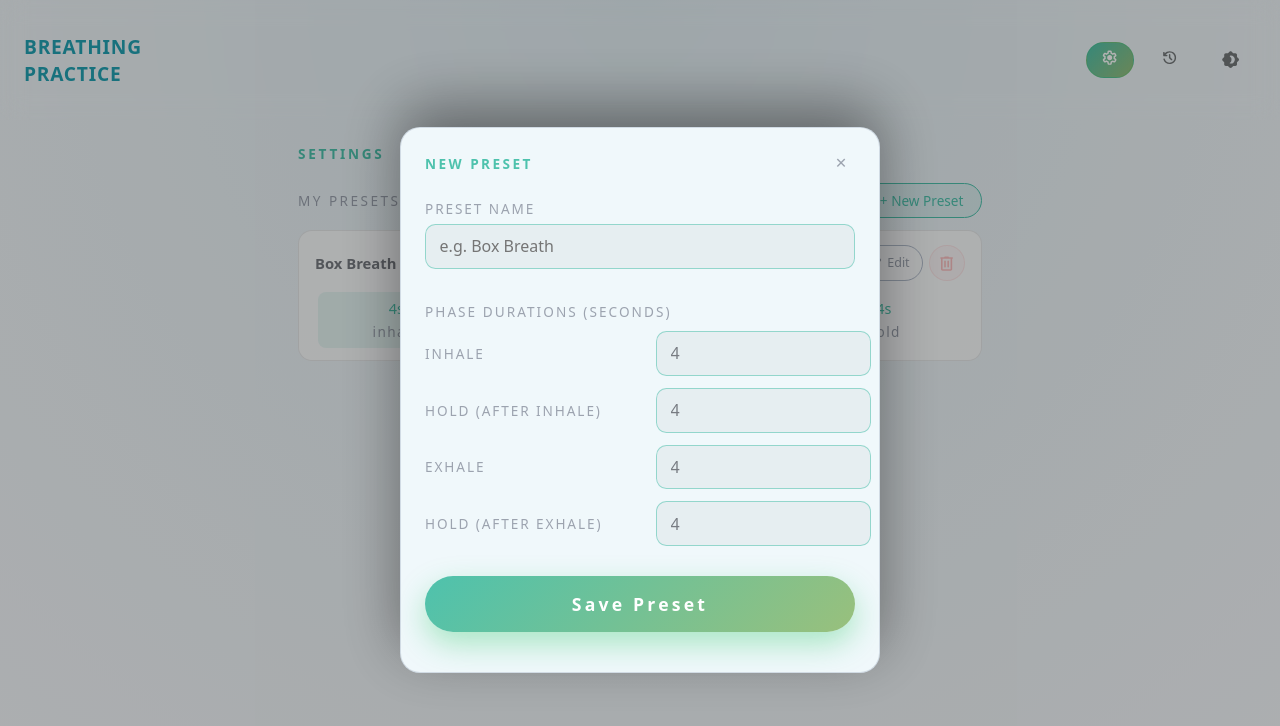
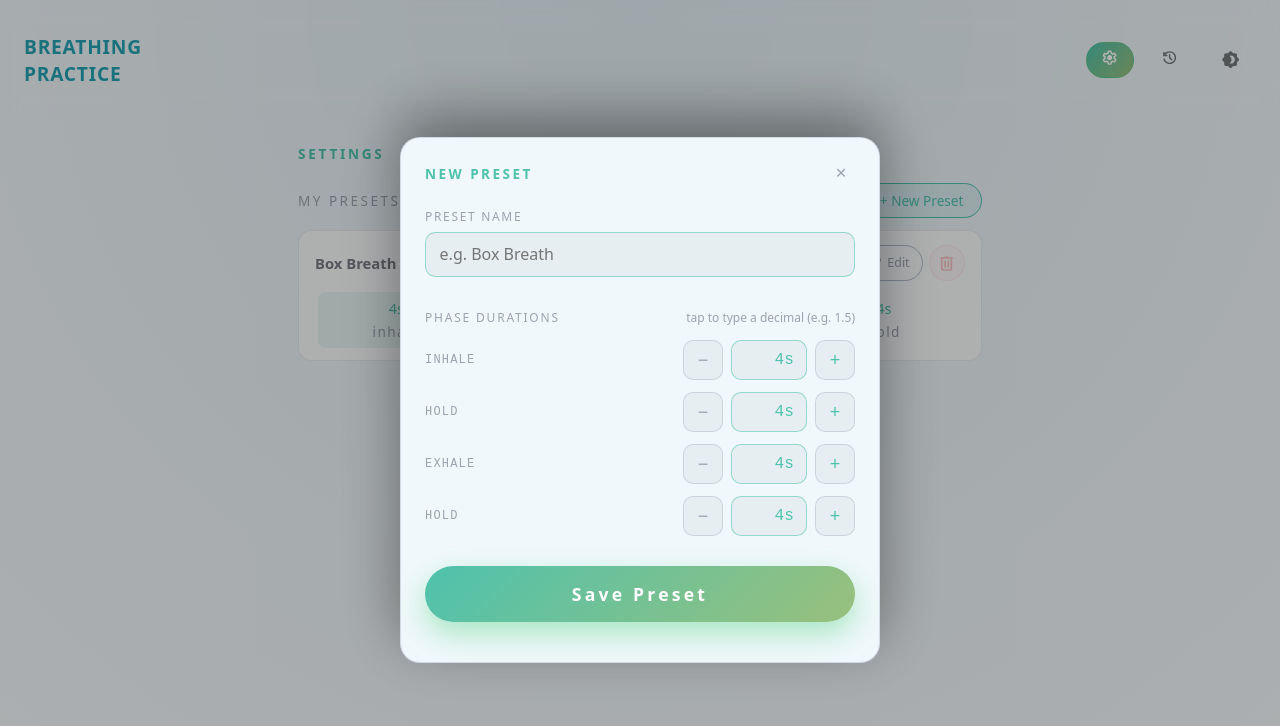
Before and after one commit to katmetax/breathing-practice, a Vue app: page /settings in a window 1280 px wide. Both pictures are taken after a click on the button "+ New Preset". Shown: the top 726 px of the page. Built offline with nearby package versions, Linux system fonts and the light colour scheme.

Commit message:
Change phase inputs UI

```diff
--- a/src/components/form/FormField.vue
+++ b/src/components/form/FormField.vue
@@ -34,7 +34,7 @@ defineEmits<{
 
 .field-label {
   flex: 0 0 50%;
-  font-size: 0.85rem;
+  font-size: 0.75rem;
   text-transform: uppercase;
   letter-spacing: 0.14em;
   color: var(--color-text-muted);
--- /dev/null
+++ b/src/components/form/PhaseStepper.vue
@@ -0,0 +1,165 @@
+<template>
+  <div class="stepper">
+    <span class="stepper-label">{{ label }}</span>
+    <div class="stepper-controls">
+      <button type="button" class="stepper-btn stepper-btn--dec" @click="decrement">−</button>
+      <div class="stepper-value-wrapper">
+        <input
+          :value="modelValue"
+          class="stepper-value"
+          type="number"
+          inputmode="decimal"
+          :min="min"
+          :max="max"
+          step="0.5"
+          @input="$emit('update:modelValue', ($event.target as HTMLInputElement).value)"
+          @blur="$emit('blur')"
+          @beforeinput="$emit('beforeinput', $event as InputEvent)"
+          @paste="$emit('paste', $event as ClipboardEvent)"
+        />
+      </div>
+      <button type="button" class="stepper-btn stepper-btn--inc" @click="increment">+</button>
+    </div>
+  </div>
+</template>
+
+<script setup lang="ts">
+defineOptions({ inheritAttrs: false })
+
+const props = defineProps<{
+  label: string
+  modelValue: string | number
+  min?: number
+  max?: number
+}>()
+
+const emit = defineEmits<{
+  'update:modelValue': [value: string | number]
+  blur: []
+  beforeinput: [event: InputEvent]
+  paste: [event: ClipboardEvent]
+}>()
+
+function decrement() {
+  const min = props.min ?? 0
+  const current = Number(props.modelValue)
+  if (!isFinite(current)) return
+  emit('update:modelValue', Math.max(min, Math.round((current - 1) * 10) / 10))
+}
+
+function increment() {
+  const max = props.max ?? 60
+  const current = Number(props.modelValue)
+  if (!isFinite(current)) return
+  emit('update:modelValue', Math.min(max, Math.round((current + 1) * 10) / 10))
+}
+</script>
+
+<style scoped>
+.stepper {
+  display: flex;
+  align-items: center;
+  justify-content: space-between;
+  gap: 0.75rem;
+}
+
+.stepper-label {
+  font-family: 'DM Mono', monospace;
+  font-size: 0.75rem;
+  color: var(--color-text-muted);
+  letter-spacing: 0.1em;
+  text-transform: uppercase;
+  width: 3.25rem;
+  flex-shrink: 0;
+}
+
+.stepper-controls {
+  display: flex;
+  align-items: center;
+  gap: 0.5rem;
+  margin-left: auto;
+}
+
+.stepper-btn {
+  width: 2.5rem;
+  height: 2.5rem;
+  border-radius: 0.625rem;
+  border: 1.5px solid var(--color-border-soft);
+  background: var(--color-input-bg);
+  font-size: 1.125rem;
+  cursor: pointer;
+  display: flex;
+  align-items: center;
+  justify-content: center;
+  flex-shrink: 0;
+  font-family: 'DM Sans', sans-serif;
+  line-height: 1;
+  transition:
+    background 120ms ease,
+    border-color 120ms ease;
+}
+
+.stepper-btn--dec {
+  color: var(--color-text-muted);
+}
+
+.stepper-btn--dec:hover {
+  border-color: var(--color-border-strong);
+  background: color-mix(in srgb, var(--color-text-muted) 10%, transparent);
+}
+
+.stepper-btn--inc {
+  color: var(--color-primary);
+}
+
+.stepper-btn--inc:hover {
+  border-color: var(--color-primary);
+  background: color-mix(in srgb, var(--color-primary) 10%, transparent);
+}
+
+.stepper-value-wrapper {
+  display: flex;
+  align-items: center;
+  justify-content: center;
+  width: 4.75rem;
+  height: 2.5rem;
+  background: var(--color-input-bg);
+  border: 1.5px solid color-mix(in srgb, var(--color-primary) 55%, transparent);
+  border-radius: 0.625rem;
+}
+
+.stepper-value-wrapper:focus-within {
+  outline: 2px solid var(--color-primary);
+  outline-offset: 1px;
+}
+
+.stepper-value-wrapper::after {
+  content: 's';
+  font-family: 'DM Mono', monospace;
+  font-size: 1rem;
+  font-weight: 500;
+  color: var(--color-primary);
+  pointer-events: none;
+}
+
+.stepper-value {
+  width: 2.5rem;
+  height: 100%;
+  background: transparent;
+  border: none;
+  outline: none;
+  font-family: 'DM Mono', monospace;
+  font-size: 1rem;
+  font-weight: 500;
+  color: var(--color-primary);
+  text-align: right;
+  padding: 0;
+  appearance: textfield;
+  -moz-appearance: textfield;
+}
+
+.stepper-value::-webkit-inner-spin-button,
+.stepper-value::-webkit-outer-spin-button {
+  -webkit-appearance: none;
+}
+</style>
--- a/src/views/SettingsPage.vue
+++ b/src/views/SettingsPage.vue
@@ -129,56 +129,43 @@
           </div>
 
           <div class="modal-section">
-            <div class="modal-section-label">Phase Durations (seconds)</div>
-            <div class="grid-2">
-              <FormField
+            <div class="phase-durations-header">
+              <div class="modal-section-label">Phase Durations</div>
+              <span class="decimal-hint">tap to type a decimal (e.g. 1.5)</span>
+            </div>
+            <div class="stepper-list">
+              <PhaseStepper
                 v-model.number="inhale"
                 label="Inhale"
-                type="number"
-                min="1"
-                max="60"
-                step="0.1"
-                inputmode="decimal"
-                required
+                :min="1"
+                :max="60"
                 @beforeinput="handleDurationBeforeInput"
                 @paste="handleDurationPaste($event, BreathPhase.INHALE)"
                 @blur="handleDurationBlur(BreathPhase.INHALE)"
               />
-              <FormField
+              <PhaseStepper
                 v-model.number="hold_in"
-                label="Hold (after inhale)"
-                type="number"
-                min="0"
-                max="60"
-                step="0.1"
-                inputmode="decimal"
-                required
+                label="Hold"
+                :min="0"
+                :max="60"
                 @beforeinput="handleDurationBeforeInput"
                 @paste="handleDurationPaste($event, BreathPhase.HOLD_IN)"
                 @blur="handleDurationBlur(BreathPhase.HOLD_IN)"
               />
-              <FormField
+              <PhaseStepper
                 v-model.number="exhale"
                 label="Exhale"
-                type="number"
-                min="1"
-                max="60"
-                step="0.1"
-                inputmode="decimal"
-                required
+                :min="1"
+                :max="60"
                 @beforeinput="handleDurationBeforeInput"
                 @paste="handleDurationPaste($event, BreathPhase.EXHALE)"
                 @blur="handleDurationBlur(BreathPhase.EXHALE)"
               />
-              <FormField
+              <PhaseStepper
                 v-model.number="hold_out"
-                label="Hold (after exhale)"
-                type="number"
-                min="0"
-                max="60"
-                step="0.1"
-                inputmode="decimal"
-                required
+                label="Hold"
+                :min="0"
+                :max="60"
                 @beforeinput="handleDurationBeforeInput"
                 @paste="handleDurationPaste($event, BreathPhase.HOLD_OUT)"
                 @blur="handleDurationBlur(BreathPhase.HOLD_OUT)"
@@ -207,6 +194,7 @@ import { timerEngine } from '../services/timerEngine'
 import { BreathPhase, type BreathPreset } from '../types/breathing'
 import { useSessionConfigStore } from '../stores/sessionConfig'
 import FormField from '../components/form/FormField.vue'
+import PhaseStepper from '../components/form/PhaseStepper.vue'
 import DeleteIcon from '~icons/material-symbols/delete-outline-rounded'
 import EditIcon from '~icons/material-symbols/edit-rounded'
 
@@ -908,16 +896,29 @@ onBeforeUnmount(() => {
 }
 
 .modal-section-label {
-  font-size: 0.85rem;
+  font-size: 0.75rem;
   font-weight: 500;
   letter-spacing: 0.15em;
   text-transform: uppercase;
   color: var(--color-text-muted);
-  padding-top: 0.95rem;
-  margin-bottom: 0.65rem;
 }
 
-.grid-2 {
+.phase-durations-header {
+  display: flex;
+  align-items: baseline;
+  justify-content: space-between;
+  gap: 0.5rem;
+  padding-top: 0.95rem;
+  margin-bottom: 0.875rem;
+}
+
+.decimal-hint {
+  font-size: 0.75rem;
+  color: var(--color-text-muted);
+  white-space: nowrap;
+}
+
+.stepper-list {
   display: flex;
   flex-direction: column;
   gap: 0.75rem;
```
